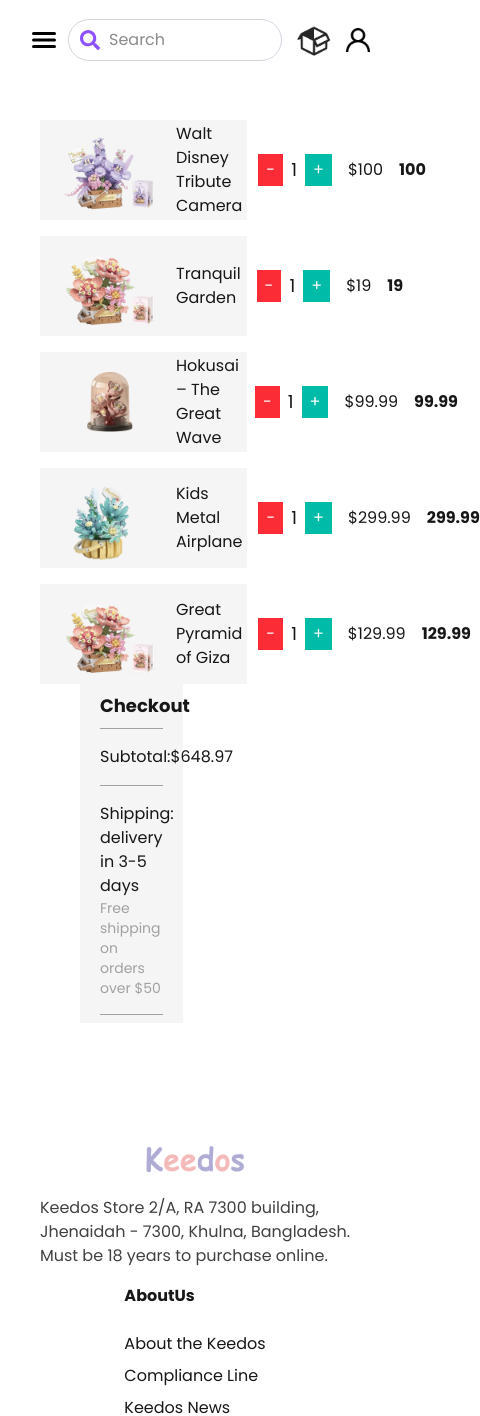
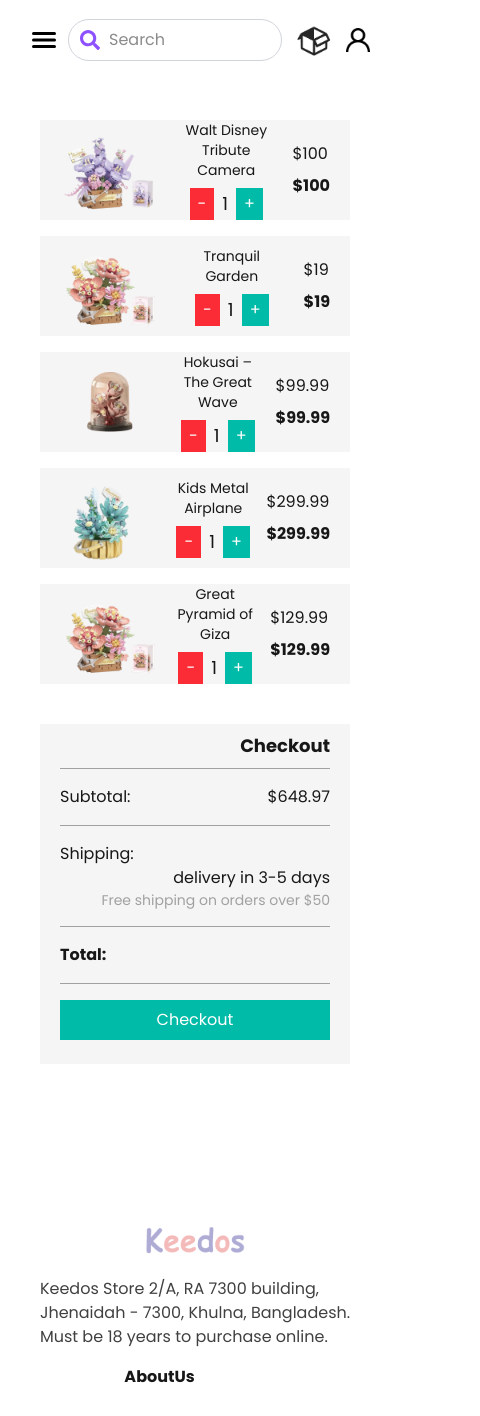
Before and after one commit to Shihab221/keedosweb, a Next.js app: page /cart in a window 390 px wide. Shown: the top 1416 px of the page, 480 px wide, since content can reach past the window. Built offline with nearby package versions, Linux system fonts and the light colour scheme; a web font is replaced by a local one.

Commit message:
cart responsive

```diff
--- a/app/(main)/cart/page.tsx
+++ b/app/(main)/cart/page.tsx
@@ -11,7 +11,7 @@
     <div className='px-10 sm:px-20 py-10 text-neutral-900 w-full flex flex-col sm:flex-row justify-between'>
 
       {/* cart items */}
-      <div className='flex flex-col items-center gap-4 w-2/3'>
+      <div className='flex flex-col items-center gap-4 w-full sm:w-2/3'>
         {cartProducts.map((item,index)=>(
             <div className='flex flex-row gap-4 items-center justify-between w-full bg-neutral-100 px-5' key={index}>
                 <Image
@@ -21,39 +21,47 @@
                 height={100}
                 className='w-[100px] h-[100px] object-contain'
                 />
-                <div>
-                    <p>{item.title}</p>
-                </div>
 
-                {/* quantity */}
-                <div className='flex flex-row gap-2 items-center'>
-                  <button className='bg-red-500 text-white px-2 py-1' onClick={()=> setQuantity(quantity-1)}>-</button>
-                  <p className='text-lg'>{quantity}</p>
-                  <button className='bg-teal-500 text-white px-2 py-1' onClick={()=> setQuantity(quantity+1)}>+</button>
+
+                <div className='flex sm:flex-row flex-col gap-2 items-center justify-between'>
+                  <p className='text-sm sm:text-md text-center'>{item.title}</p>
+                  {/* quantity */}
+                  <div className='flex flex-row gap-2 items-center'>
+                    <button className='bg-red-500 text-white px-2 py-1' onClick={()=> setQuantity(quantity-1)}>-</button>
+                    <p className='text-lg'>{quantity}</p>
+                    <button className='bg-teal-500 text-white px-2 py-1' onClick={()=> setQuantity(quantity+1)}>+</button>
+                  </div>
                 </div>
 
 
+                <div className='flex sm:flex-row flex-col gap-2 justify-between '>
                 <p className=' text-start  '>${item.price}</p>
-                <p className='font-semibold'>{quantity*item.price}</p>
+                <p className='font-semibold'>${quantity*item.price}</p>
+                </div>
 
             </div>
         ))}
       </div>
 
       {/* checkout */}
-      <div className='bg-neutral-100 w-1/3 mx-10 px-5 py-2 flex flex-col '>
+      <div className='bg-neutral-100 w-full sm:w-1/3 mx-0 sm:mx-10 px-5 my-10 sm:my-0 py-2 flex flex-col justify-between h-full'>
         <h4 className='text-end text-lg font-semibold border-b border-neutral-400 pb-2'>Checkout</h4>
         <div className='flex flex-row justify-between items-center border-b border-neutral-400  py-4'>
           <p className='text-md'>Subtotal:</p>
           <p className=''>${cartProducts.reduce((acc, item) => acc + (item.price * quantity), 0)}</p>
         </div>
-        <div className='py-4 flex flex-col justify-between  border-b border-neutral-400'>
+        <div className='py-4 flex flex-col justify-between border-b border-neutral-400'>
           <h4 className='text-start'>Shipping:</h4>
           <div className='flex flex-col items-end'>
             <p>delivery in 3-5 days</p>
             <p className='text-sm text-neutral-400'>Free shipping on orders over $50</p>
           </div>
         </div>
+
+        <p className='font-semibold border-b border-neutral-400 py-4'>Total:</p>
+        <button className='my-4 bg-teal-500 hover:bg-neutral-200 transition-all duration-300 cursor-pointer'>
+          <p className=' text-white px-4 py-2 hover:text-neutral-900 transition-all duration-300'>Checkout</p>
+        </button>
       </div>
     </div>
   )
```
